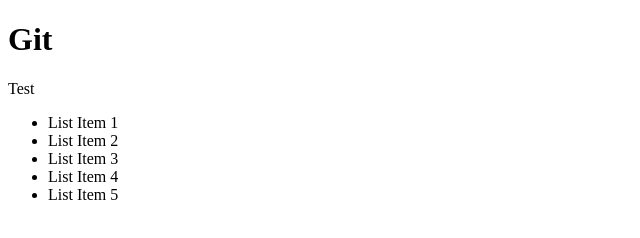
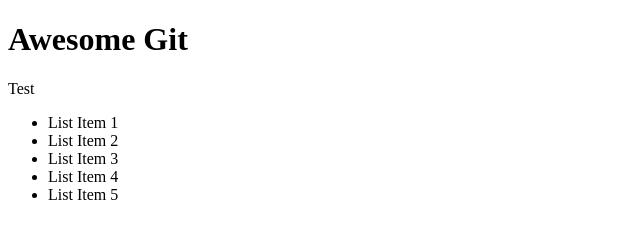
Before and after one commit to LouiseAnne26/Git, a plain HTML site: page index.html in a window 1280 px wide. Shown: the whole page, without its empty margins (0-640 px from the left). Drawn offline with Linux system fonts and the light colour scheme.

Commit message:
Added awesome

```diff
--- a/index.html
+++ b/index.html
@@ -7,7 +7,7 @@
   <title>Git</title>
 </head>
 <body>
-  <h1>Git</h1>
+  <h1>Awesome Git</h1>
   <p>Test</p>
 
   <ul>
```
